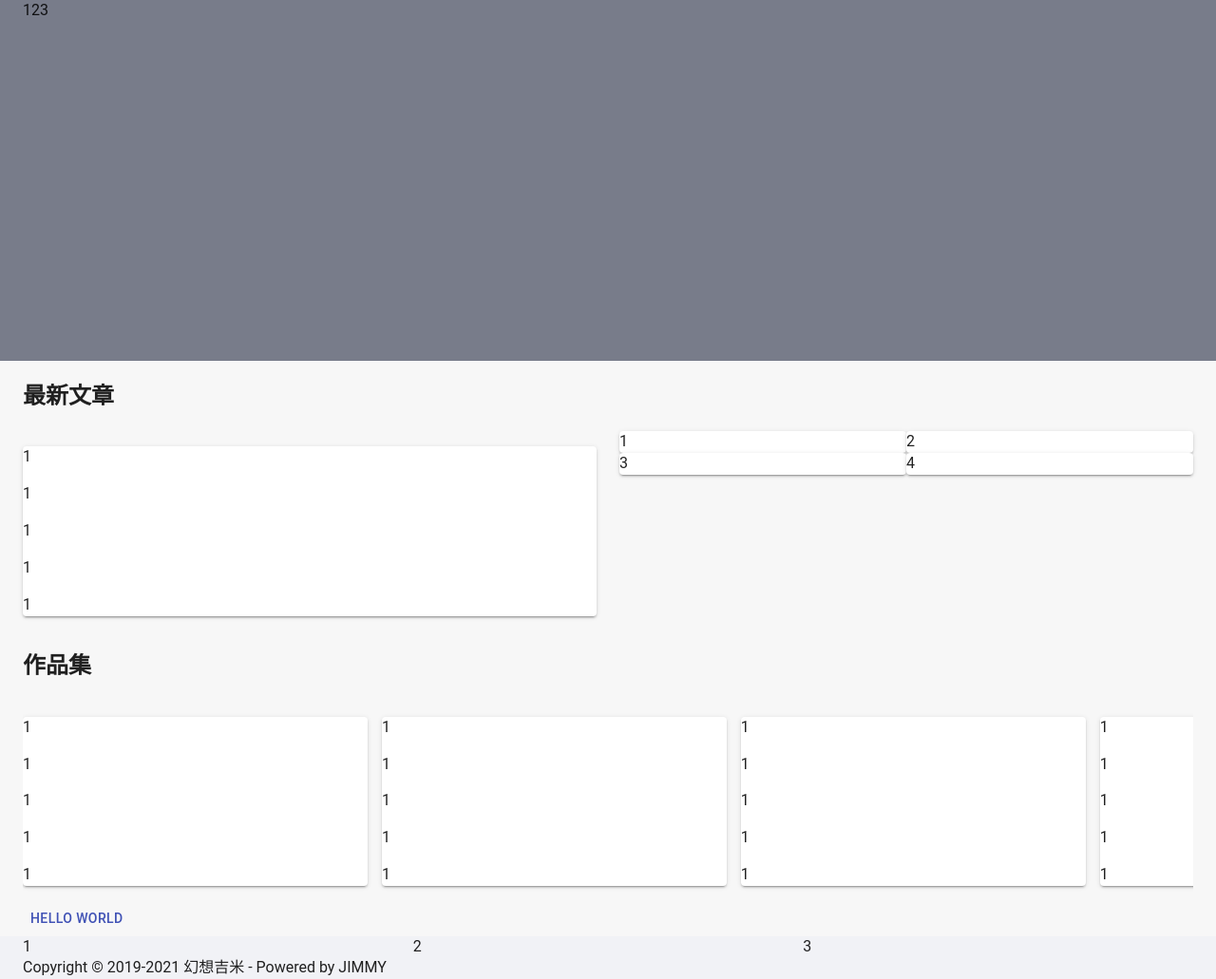
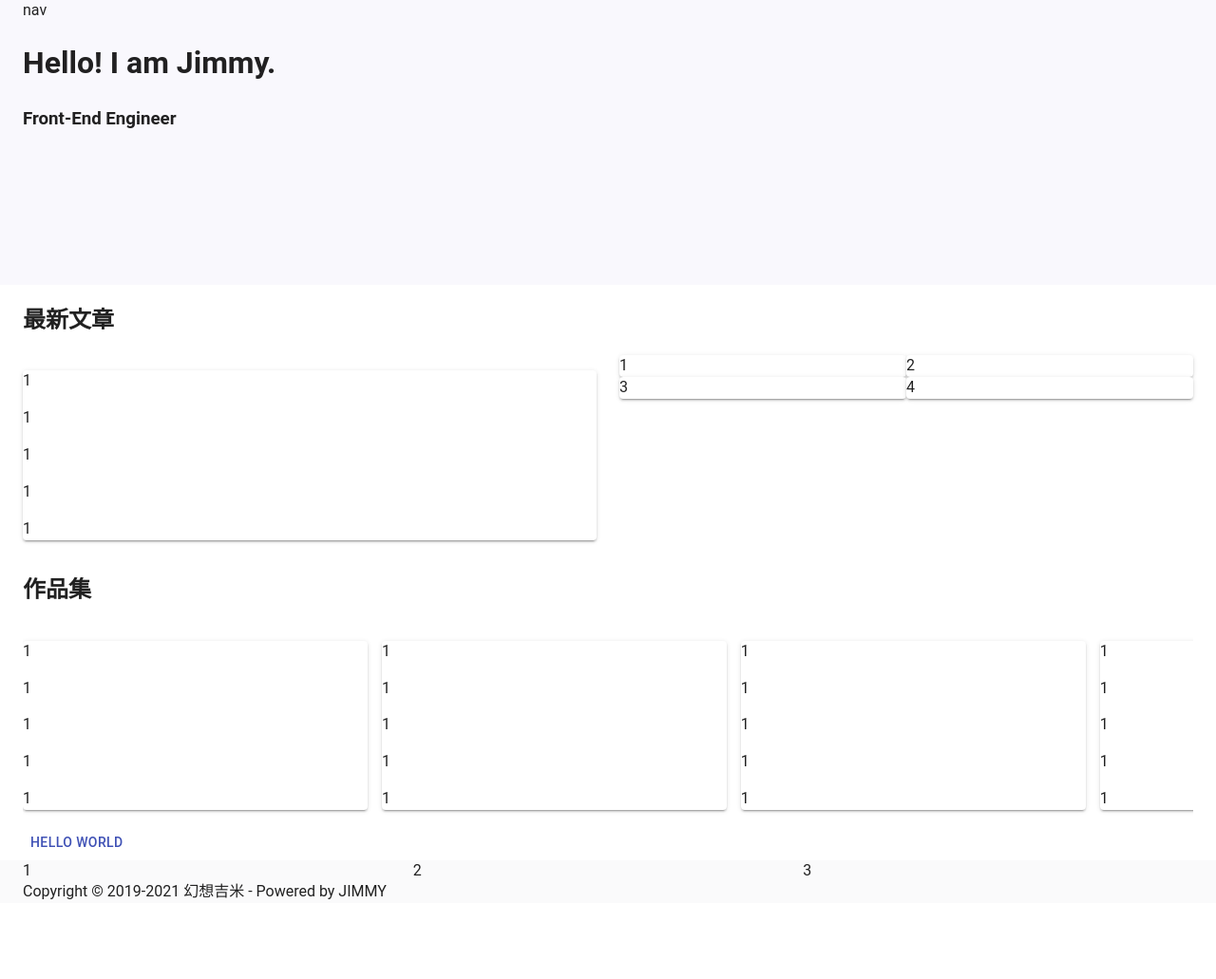
Before and after one commit to jimmy010679/gatsby-jimmy, a Gatsby site: page / in a window 1280 px wide. Shown: the whole page at 95% size. After the commit the page ends 951 px from the top, so only its background shows below. Built offline with nearby package versions, Linux system fonts and the light colour scheme; Gatsby itself is replaced by a stand-in of ours.

Commit message:
update: package

```diff
--- a/package.json
+++ b/package.json
@@ -19,11 +19,11 @@
     "@material-ui/icons": "^4.11.2",
     "@material-ui/lab": "^4.0.0-alpha.57",
     "axios": "^0.21.1",
-    "gatsby": "^3.0.1",
+    "gatsby": "^3.0.2",
     "gatsby-plugin-manifest": "^3.0.0",
     "gatsby-plugin-material-ui": "^2.1.10",
     "gatsby-plugin-react-helmet": "^4.0.0",
-    "gatsby-plugin-sass": "^4.0.0",
+    "gatsby-plugin-sass": "^4.0.1",
     "gatsby-plugin-sitemap": "^3.0.0",
     "gatsby-plugin-use-query-params": "^1.0.1",
     "gatsby-remark-prismjs": "^4.0.0",
@@ -39,7 +39,7 @@
     "react-dom": "^17.0.1",
     "react-helmet": "^6.1.0",
     "sass": "^1.32.8",
-    "swiper": "^6.4.15",
+    "swiper": "^6.5.0",
     "use-query-params": "^1.2.0"
   },
   "devDependencies": {
--- a/src/components/Layout/Footer/index.module.css
+++ b/src/components/Layout/Footer/index.module.css
@@ -1,5 +1,5 @@
 .footer {
-  background-color: #f1f2f6;
+  background-color: #fafafb;
 }
 .main {
   display: block;
--- a/src/components/Layout/Header/index.js
+++ b/src/components/Layout/Header/index.js
@@ -10,7 +10,11 @@ const Header = ({ path }) => {
   return (
     <header className={`${styles.header} ${styles.home}`}>
       <Container maxWidth="lg">
-        <div>123</div>
+        <div>nav</div>
+        <div>
+          <h1>Hello! I am Jimmy.</h1>
+          <h3>Front-End Engineer</h3>
+        </div>
       </Container>
     </header>
   )
--- a/src/components/Layout/Header/index.module.css
+++ b/src/components/Layout/Header/index.module.css
@@ -3,6 +3,6 @@
 }
 
 .header.home {
-  min-height: 380px;
-  background-color: #787c8a;
+  min-height: 300px;
+  background-color: #f9f8fd;
 }
--- a/src/styles/global.css
+++ b/src/styles/global.css
@@ -19,7 +19,7 @@ body {
   font-family: Roboto, Arial, Noto Sans TC, Noto Sans JP, sans-serif;
   font-weight: 400;
   line-height: 1.43;
-  background-color: #f7f7f7;
+  background-color: #fff; /*  f7f7f7 */
 }
 @media print {
   body {
```
Also changed, not shown: 1 other file.
